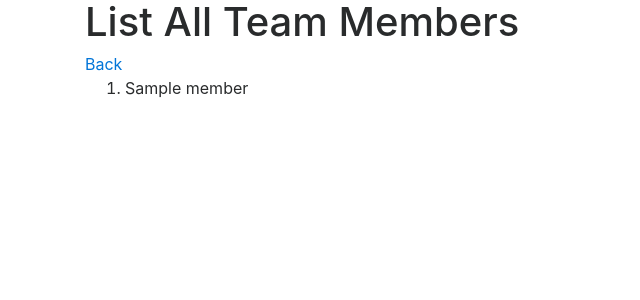
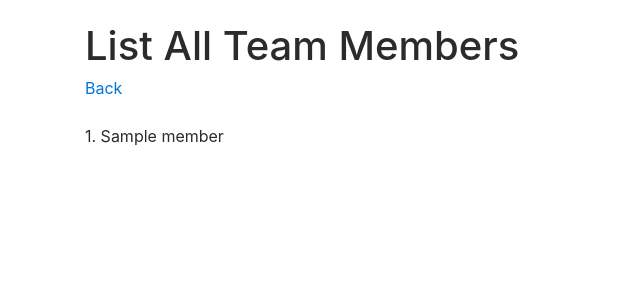
Before and after one commit to jason721b/family-friday, a Flask app: template templates/list_members.html in a window 1280 px wide. Shown: the top 300 px of the page, without its empty margins (0-640 px from the left). Run offline with Flask 2, Linux system fonts and the light colour scheme; the template is opened without the code that fills it: most values are stand-ins (such as "Sample title", 1, 10 or a date in 2020); some libraries are stand-ins or nearby versions.

Commit message:
Polish the view of list members page

```diff
--- a/templates/list_members.html
+++ b/templates/list_members.html
@@ -1,13 +1,29 @@
 {% extends 'base.html' %}
 
+{% block header %}
+    {# TODO: Move to a CSS file #}
+    <style>
+        .member {
+            white-space: nowrap;
+            overflow: hidden;
+            text-overflow: ellipsis;
+        }
+    </style>
+{% endblock %}
+
 {% block content %}
-    <h1>List All Team Members</h1>
+    <div class="row mt-4">
+        <div class="col-md-12">
+            <h1>List All Team Members</h1>
+            <a href="{{ url_for('index') }}">Back</a>
+        </div>
+    </div>
 
-    <a href="{{ url_for('index') }}">Back</a>
-
-    <ol>
-        {% for member in members %}
-            <li>{{ member.name }}</li>
-        {% endfor %}
-    </ol>
+    <div class="row mt-4">
+            {% for i, member in enumerate(members, 1) %}
+                <div class="member col-md-4 col-sm-6">
+                    {{ i }}. {{ member.name }}
+                </div>
+            {% endfor %}
+    </div>
 {% endblock %}
```
